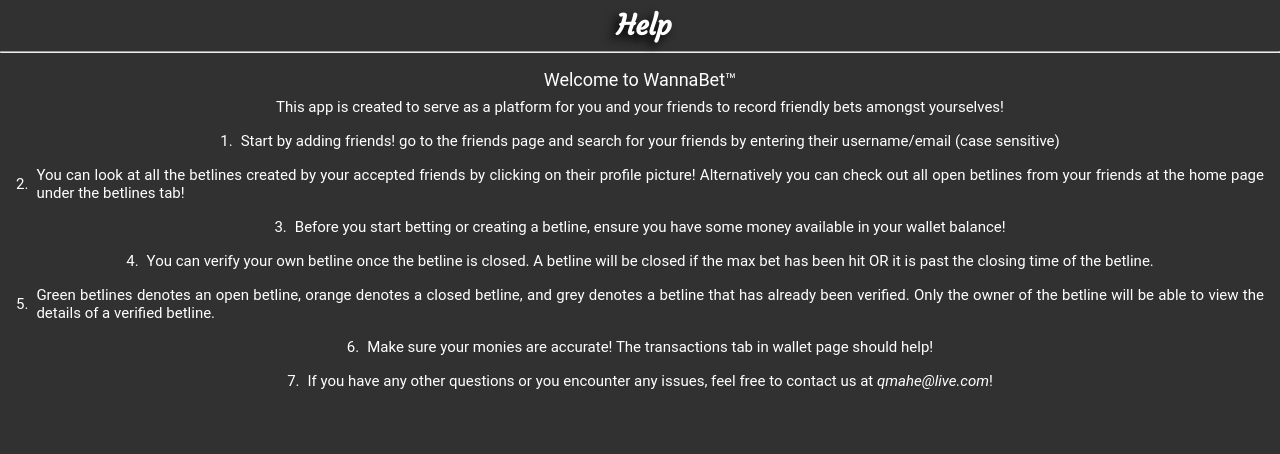
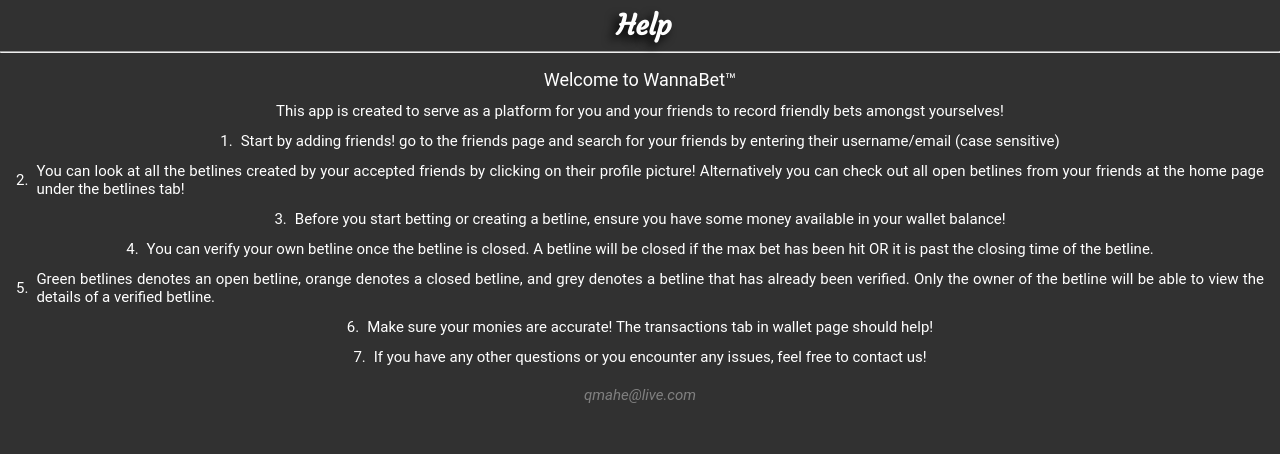
Before and after one commit to mahe993/fwannabet, a React (Create React App) app: page /help in a window 1280 px wide. Shown: the top 454 px of the page. Built offline with nearby package versions, Linux system fonts and the light colour scheme; no server answers.

Commit message:
changed messaging look

```diff
--- a/src/pages/HelpPage.js
+++ b/src/pages/HelpPage.js
@@ -13,21 +13,21 @@ const HelpPage = () => {
           alignItems="center"
           ml={2}
           mr={2}
-          gap={1}
+          gap={1.5}
         >
           <Box fontSize={18}>Welcome to WannaBet™</Box>
           <Box textAlign="justify" fontSize={15}>
             This app is created to serve as a platform for you and your friends
             to record friendly bets amongst yourselves!
           </Box>
-          <Box textAlign="justify" fontSize={15} display="flex" gap={1} mt={1}>
+          <Box textAlign="justify" fontSize={15} display="flex" gap={1}>
             <Box alignSelf="center">1.</Box>
             <Box>
               Start by adding friends! go to the friends page and search for
               your friends by entering their username/email (case sensitive)
             </Box>
           </Box>
-          <Box textAlign="justify" fontSize={15} display="flex" gap={1} mt={1}>
+          <Box textAlign="justify" fontSize={15} display="flex" gap={1}>
             <Box alignSelf="center">2.</Box>
             <Box>
               You can look at all the betlines created by your accepted friends
@@ -36,14 +36,14 @@ const HelpPage = () => {
               betlines tab!
             </Box>
           </Box>
-          <Box textAlign="justify" fontSize={15} display="flex" gap={1} mt={1}>
+          <Box textAlign="justify" fontSize={15} display="flex" gap={1}>
             <Box alignSelf="center">3.</Box>
             <Box>
               Before you start betting or creating a betline, ensure you have
               some money available in your wallet balance!
             </Box>
           </Box>
-          <Box textAlign="justify" fontSize={15} display="flex" gap={1} mt={1}>
+          <Box textAlign="justify" fontSize={15} display="flex" gap={1}>
             <Box alignSelf="center">4.</Box>
             <Box>
               You can verify your own betline once the betline is closed. A
@@ -51,7 +51,7 @@ const HelpPage = () => {
               the closing time of the betline.
             </Box>
           </Box>
-          <Box textAlign="justify" fontSize={15} display="flex" gap={1} mt={1}>
+          <Box textAlign="justify" fontSize={15} display="flex" gap={1}>
             <Box alignSelf="center">5.</Box>
             <Box>
               Green betlines denotes an open betline, orange denotes a closed
@@ -60,19 +60,28 @@ const HelpPage = () => {
               details of a verified betline.
             </Box>
           </Box>
-          <Box textAlign="justify" fontSize={15} display="flex" gap={1} mt={1}>
+          <Box textAlign="justify" fontSize={15} display="flex" gap={1}>
             <Box alignSelf="center">6.</Box>
             <Box>
               Make sure your monies are accurate! The transactions tab in wallet
               page should help!
             </Box>
           </Box>
-          <Box textAlign="justify" fontSize={15} display="flex" gap={1} mt={1}>
+          <Box textAlign="justify" fontSize={15} display="flex" gap={1}>
             <Box alignSelf="center">7.</Box>
             <Box>
               If you have any other questions or you encounter any issues, feel
-              free to contact us at <em>qmahe@live.com</em>!
+              free to contact us!
             </Box>
+          </Box>
+          <Box
+            textAlign="center"
+            fontSize={15}
+            color="gray"
+            fontStyle="italic"
+            mt={1}
+          >
+            qmahe@live.com
           </Box>
         </Box>
       </Box>
```
